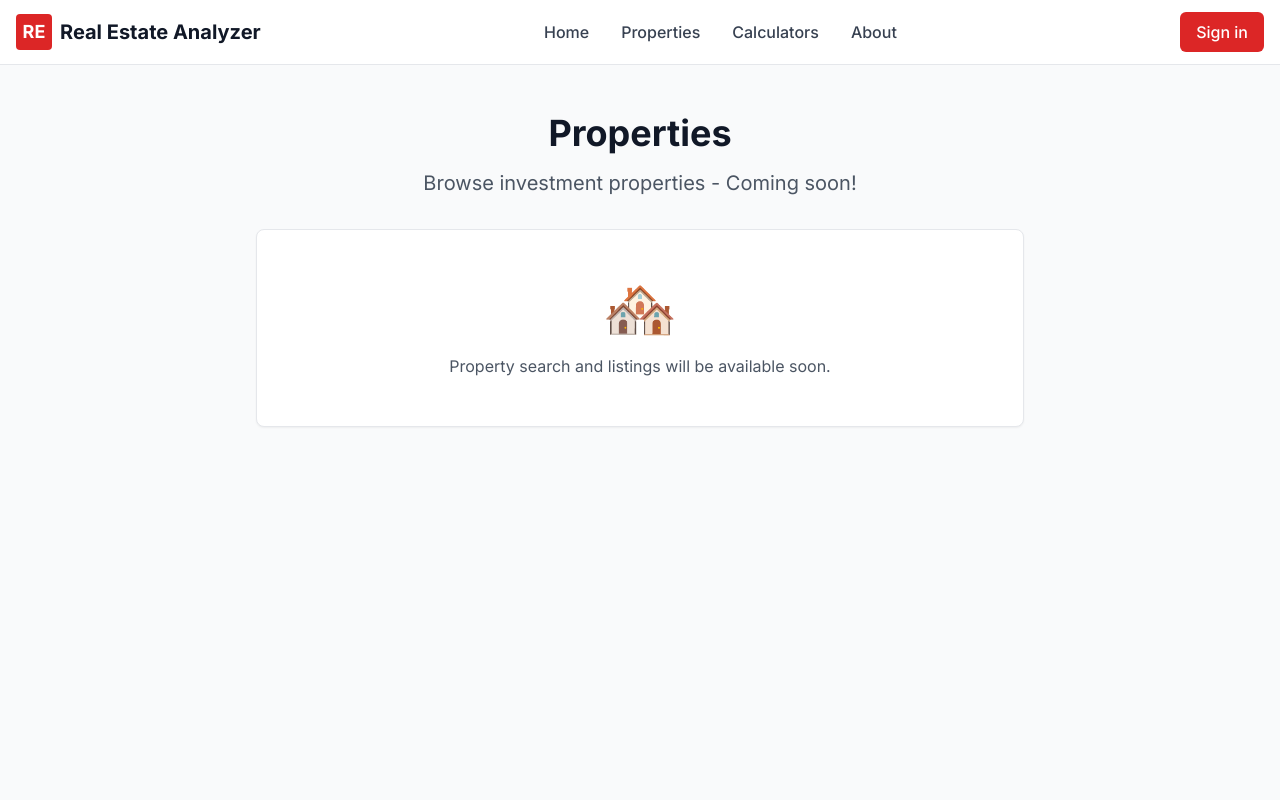
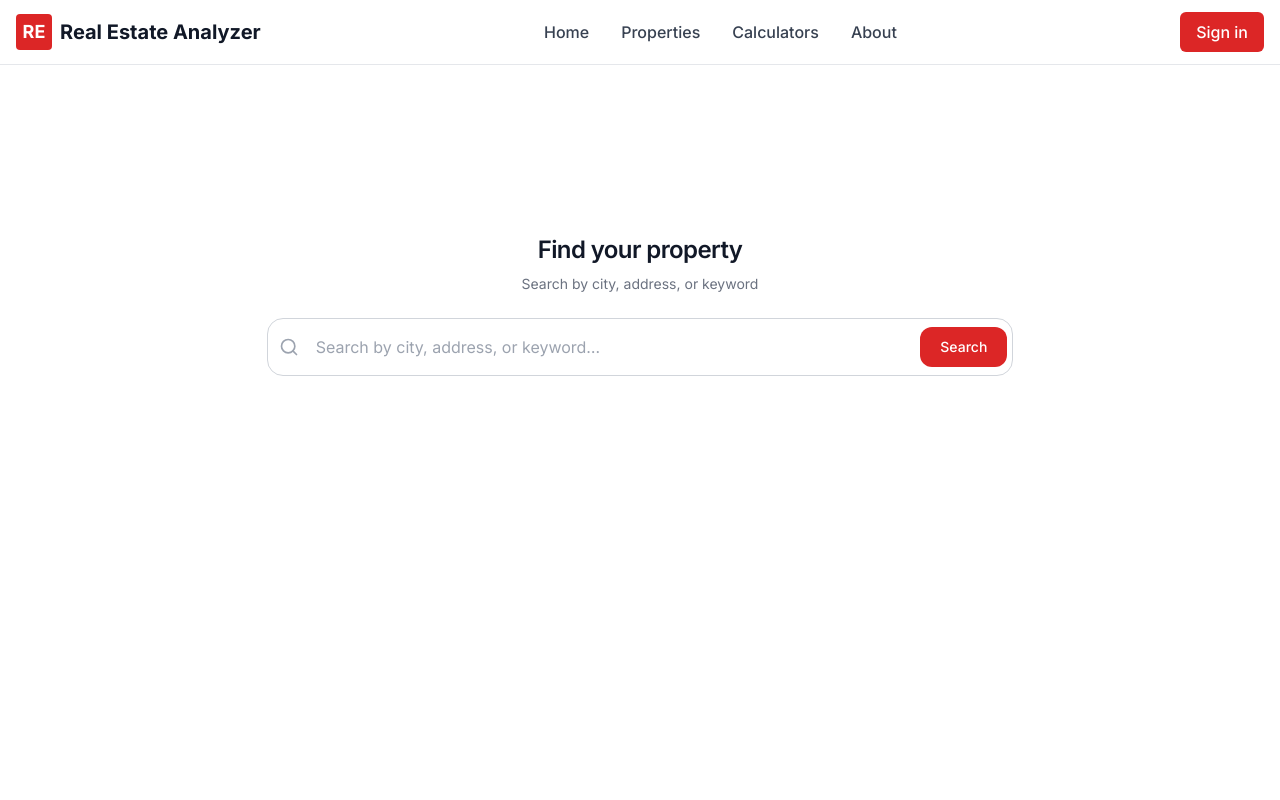
Before and after one commit to srikarchowdary03/real_time_real_estate_investment_analysis, a React (Vite) app: page /properties in a window 1280 px wide. Shown: the top 800 px of the page. Built offline with nearby package versions, Linux system fonts and the light colour scheme; no server answers.

Commit message:
properties page

```diff
--- a/package.json
+++ b/package.json
@@ -13,6 +13,7 @@
     "axios": "^1.12.2",
     "date-fns": "^4.1.0",
     "firebase": "^12.3.0",
+    "framer-motion": "^12.23.24",
     "leaflet": "^1.9.4",
     "lucide-react": "^0.545.0",
     "react": "^19.1.1",
--- /dev/null
+++ b/src/components/common/SearchBar.jsx
@@ -0,0 +1,56 @@
+import React from "react";
+import { motion } from "framer-motion";
+import { Search } from "lucide-react";
+
+export default function SearchBar({ value, onChange, onSubmit, onEmptyRequest, size = "lg", layoutId }) {
+  const isLg = size === "lg";
+
+  const handleSubmit = () => {
+    const trimmed = (value ?? "").trim();
+    if (!trimmed) onEmptyRequest?.();
+    onSubmit();
+  };
+
+  const handleBlur = () => {
+    if (!(value ?? "").trim()) onEmptyRequest?.();
+  };
+
+  return (
+    <motion.div
+      layoutId={layoutId}
+      layout
+      transition={{ type: "spring", stiffness: 400, damping: 32 }}
+      className={isLg ? "mx-auto w-full sm:w-3/4 md:w-2/3" : "mx-auto w-full sm:w-2/3 md:w-1/2"}
+    >
+      <div className="relative">
+        <input
+          type="text"
+          value={value}
+          onChange={(e) => onChange(e.target.value)}
+          onKeyDown={(e) => e.key === "Enter" && handleSubmit()}
+          onBlur={handleBlur}
+          placeholder="Search by city, address, or keyword…"
+          className={
+            "w-full rounded-2xl border border-gray-300 bg-white pr-28 outline-none ring-0 transition-colors focus:border-gray-400 " +
+            (isLg ? "px-5 py-4 pl-12 text-base" : "px-4 py-3 pl-11 text-sm")
+          }
+        />
+        <Search
+          className={
+            "pointer-events-none absolute left-3 top-1/2 -translate-y-1/2 text-gray-400 " +
+            (isLg ? "h-5 w-5" : "h-4 w-4")
+          }
+        />
+        <button
+          onClick={handleSubmit}
+          className={
+            "absolute right-1.5 top-1/2 -translate-y-1/2 rounded-xl bg-red-600 font-medium text-white hover:bg-red-700 " +
+            (isLg ? "px-5 py-2.5 text-sm" : "px-4 py-2 text-xs")
+          }
+        >
+          Search
+        </button>
+      </div>
+    </motion.div>
+  );
+}
--- a/src/pages/Properties.jsx
+++ b/src/pages/Properties.jsx
@@ -1,26 +1,130 @@
-import React from 'react';
+import React, { useEffect, useRef, useState } from "react";
+import { useSearchParams } from "react-router-dom";
+import { motion, AnimatePresence } from "framer-motion";
+import SearchBar from "../components/common/SearchBar";
 
-const Properties = () => {
+const HEADER_OFFSET = 72;
+
+export default function Properties() {
+  const [params, setParams] = useSearchParams();
+  const qParam = params.get("q") ?? "";
+  const [query, setQuery] = useState(qParam);
+  const [docked, setDocked] = useState(Boolean(qParam));
+  const barRef = useRef(null);
+
+  const syncURL = (val) => {
+    const next = new URLSearchParams(params);
+    if (val) next.set("q", val);
+    else next.delete("q");
+    setParams(next, { replace: true });
+  };
+
+  const runSearch = () => {
+    const trimmed = query.trim();
+    syncURL(trimmed);
+    setDocked(Boolean(trimmed));
+  };
+
+  useEffect(() => {
+    const nextQ = params.get("q") ?? "";
+    if (nextQ !== query) setQuery(nextQ);
+    setDocked(Boolean(nextQ));
+  }, [params]);
+
+  useEffect(() => {
+    function onDocClick(e) {
+      if (!docked) return;
+      if (query.trim()) return;
+      if (barRef.current && !barRef.current.contains(e.target)) {
+        setDocked(false);
+      }
+    }
+    document.addEventListener("click", onDocClick);
+    return () => document.removeEventListener("click", onDocClick);
+  }, [docked, query]);
+
   return (
-    <div className="min-h-screen bg-gray-50 py-12">
-      <div className="container mx-auto px-4">
-        <div className="max-w-3xl mx-auto text-center">
-          <h1 className="text-4xl font-bold text-gray-900 mb-4">
-            Properties
-          </h1>
-          <p className="text-xl text-gray-600 mb-8">
-            Browse investment properties - Coming soon!
-          </p>
-          <div className="bg-white rounded-lg shadow-sm border border-gray-200 p-12">
-            <div className="text-6xl mb-4">🏘️</div>
-            <p className="text-gray-600">
-              Property search and listings will be available soon.
-            </p>
-          </div>
+    <div className="min-h-[100dvh] bg-white">
+      <AnimatePresence initial={false}>
+        {docked && (
+          <motion.div
+            key="topbar"
+            initial={{ y: -60, opacity: 0 }}
+            animate={{ y: 0, opacity: 1 }}
+            exit={{ y: -60, opacity: 0 }}
+            transition={{ type: "spring", stiffness: 300, damping: 30 }}
+            className="sticky z-20 border-b bg-white/95 backdrop-blur"
+            style={{ top: HEADER_OFFSET }}
+          >
+            <div className="mx-auto max-w-6xl px-4 py-3">
+              <motion.div
+                layout
+                transition={{ type: "spring", stiffness: 400, damping: 32 }}
+                className="flex items-center justify-center"
+                ref={barRef}
+              >
+                <SearchBar
+                  value={query}
+                  onChange={setQuery}
+                  onSubmit={runSearch}
+                  onEmptyRequest={() => setDocked(false)}
+                  size="sm"
+                  layoutId="main-search"
+                />
+              </motion.div>
+            </div>
+          </motion.div>
+        )}
+      </AnimatePresence>
+
+      <div className="mx-auto max-w-6xl px-4">
+        <div className="grid min-h-[60vh] place-items-center">
+          <AnimatePresence initial={false} mode="wait">
+            {!docked && (
+              <motion.div
+                key="centered"
+                layout
+                initial={{ opacity: 0, scale: 0.98, y: 12 }}
+                animate={{ opacity: 1, scale: 1, y: 0 }}
+                exit={{ opacity: 0, scale: 0.98, y: -12 }}
+                transition={{ type: "spring", stiffness: 300, damping: 26 }}
+                className="w-full"
+              >
+                <div className="mb-6 text-center">
+                  <motion.h1
+                    initial={{ y: 10, opacity: 0 }}
+                    animate={{ y: 0, opacity: 1 }}
+                    transition={{ delay: 0.05, type: "spring", stiffness: 250, damping: 22 }}
+                    className="text-2xl font-semibold tracking-tight text-gray-900"
+                  >
+                    Find your property
+                  </motion.h1>
+                  <motion.p
+                    initial={{ y: 10, opacity: 0 }}
+                    animate={{ y: 0, opacity: 1 }}
+                    transition={{ delay: 0.12, type: "spring", stiffness: 250, damping: 22 }}
+                    className="mt-2 text-sm text-gray-500"
+                  >
+                    Search by city, address, or keyword
+                  </motion.p>
+                </div>
+
+                <SearchBar
+                  value={query}
+                  onChange={setQuery}
+                  onSubmit={runSearch}
+                  onEmptyRequest={() => setDocked(false)}
+                  size="lg"
+                  layoutId="main-search"
+                />
+              </motion.div>
+            )}
+          </AnimatePresence>
         </div>
+
+        <div style={{ height: docked ? HEADER_OFFSET : 0 }} />
+        <div className="pb-24" />
       </div>
     </div>
   );
-};
-
-export default Properties;
+}
```
Also changed, not shown: 1 other file (tests, documents, lock files or other folders).
